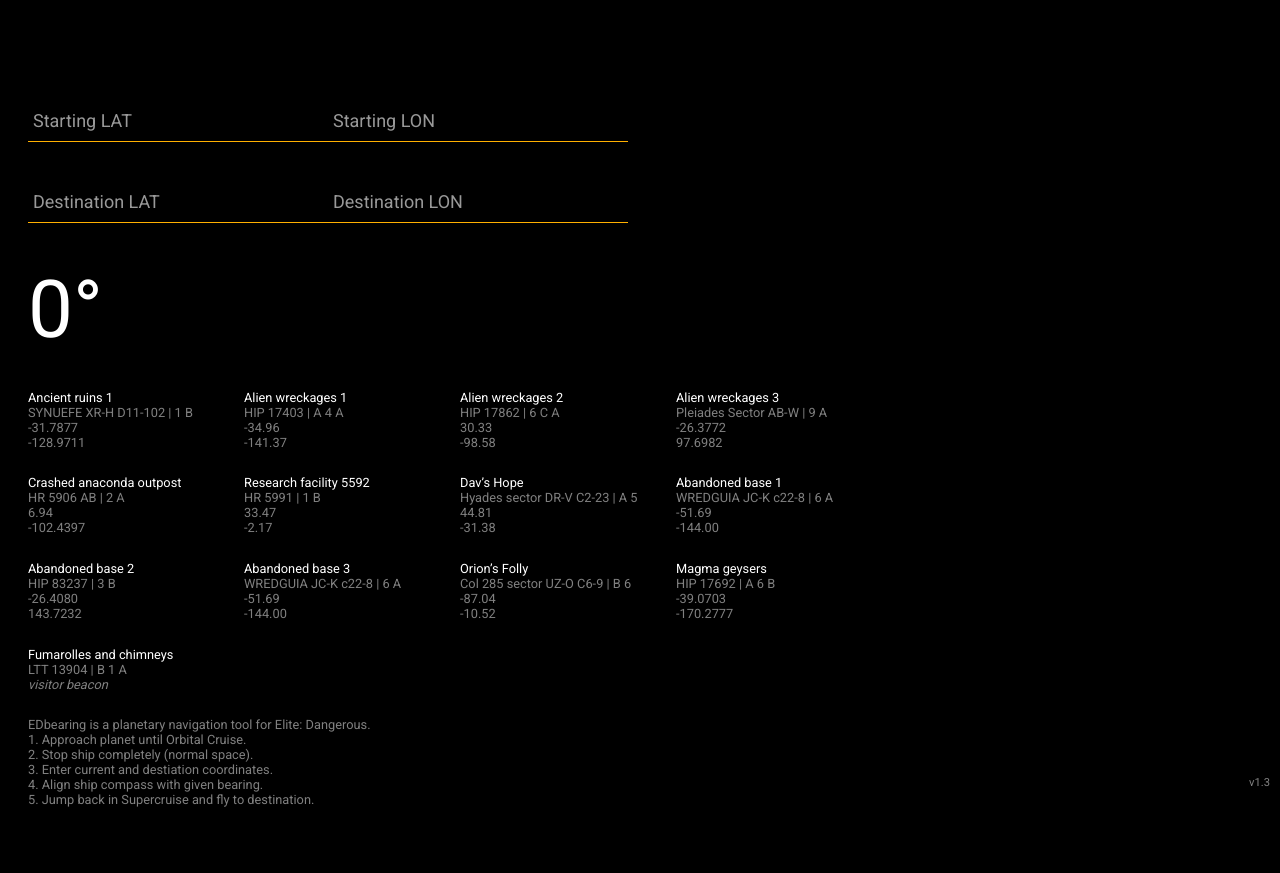
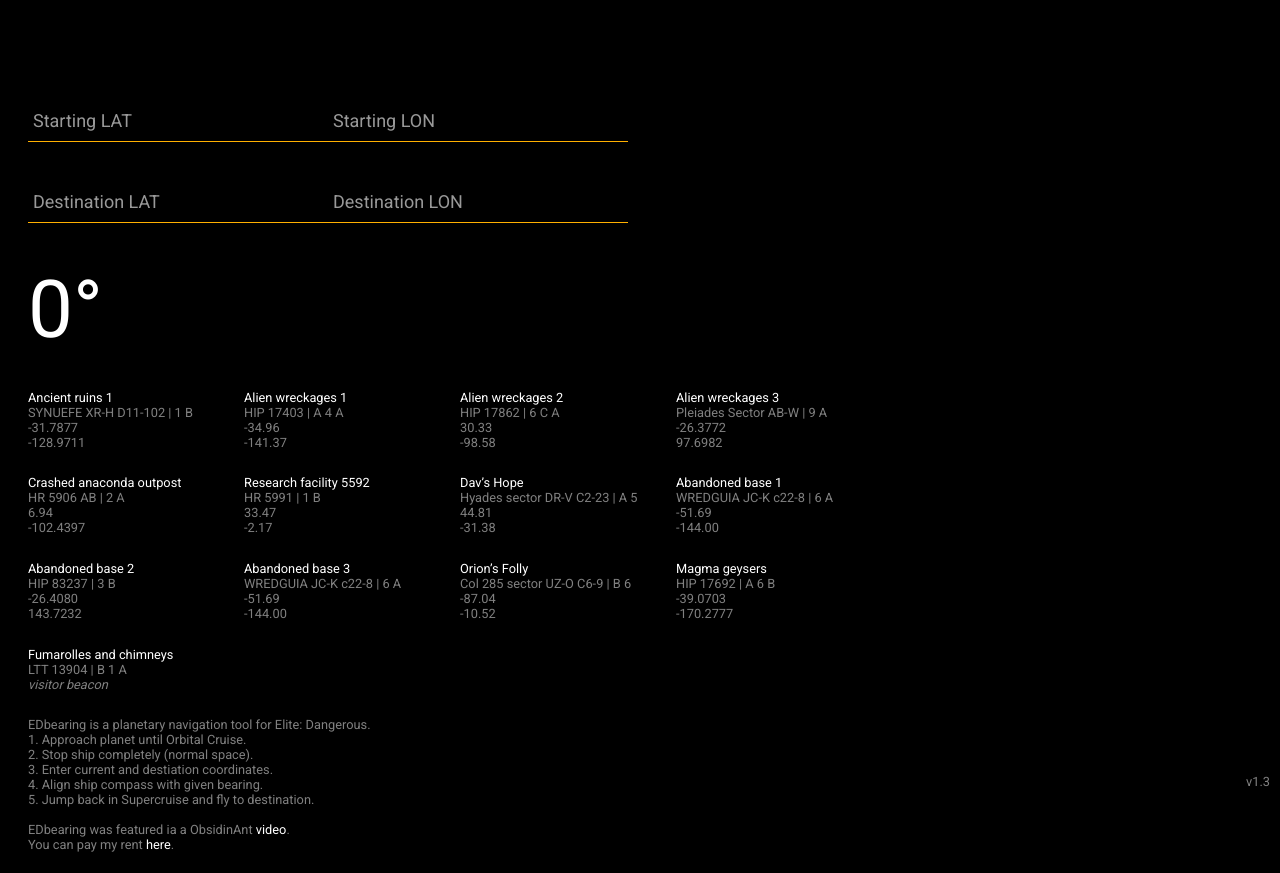
Before and after one commit to hotdoy/EDbearing, a plain HTML site: page index.html in a window 1280 px wide. Before the commit the page ends 843 px from the top, so only its background shows below. Drawn offline with nearby package versions, Linux system fonts and the light colour scheme.

Commit message:
changed favicon from png to ico, addeddonation and obsidiant ant link

```diff
--- a/index.html
+++ b/index.html
@@ -18,8 +18,12 @@
 		<meta property="og:image:height" content="1200">
 		<meta property="og:url" content="http://www.hotdoy.ca/edbearing/">
 
+		<meta name="theme-color" content="#1a1a1a">
+
 		<link rel="stylesheet" href="styles.css" type="text/css">
-		<link rel="shortcut icon" href="favicon.png">
+
+   		<link rel="shortcut icon" href="favivon.ico" type="icon">
+    	<link rel="icon" type="image/icon" href="favivon.ico">
 
 		<script>
 		  (function(i,s,o,g,r,a,m){i['GoogleAnalyticsObject']=r;i[r]=i[r]||function(){
@@ -212,6 +216,8 @@
 					3. Enter current and destiation coordinates.<br>
 					4. Align ship compass with given bearing.<br>
 					5. Jump back in Supercruise and fly to destination.<br><br>
+					EDbearing was featured ia a ObsidinAnt <a href="https://youtu.be/JjJrTIbJnog?t=360">video</a>.<br>
+					You can pay my rent <a href="https://www.paypal.me/hotdoy/">here</a>.<br>
 				</p>
 			</div>
 		</div>
--- a/styles.css
+++ b/styles.css
@@ -22,6 +22,12 @@ footer {
 
 footer a {
   color: grey;
+  font-size: 0.8em
+}
+
+footer a:hover {
+  color: grey;
+  font-size: 0.8em
 }
 
 .page-content {
@@ -80,9 +86,21 @@ b{
 }
 
 a{
-  font-size: .7em;
-  color: #3aa35a;
+  font-size: 1em;
+  color: #FFF;
   text-decoration: none;
+  transition:0.2s ease all;
+  -moz-transition:0.2s ease all;
+  -webkit-transition:0.2s ease all;
+}
+
+a:hover{
+  font-size: 1em;
+  color: orange;
+  text-decoration: none;
+  transition:0.2s ease all;
+  -moz-transition:0.2s ease all;
+  -webkit-transition:0.2s ease all;
 }
 
 
```
Also changed, not shown: favicon.ico (renamed from favicon.png).
